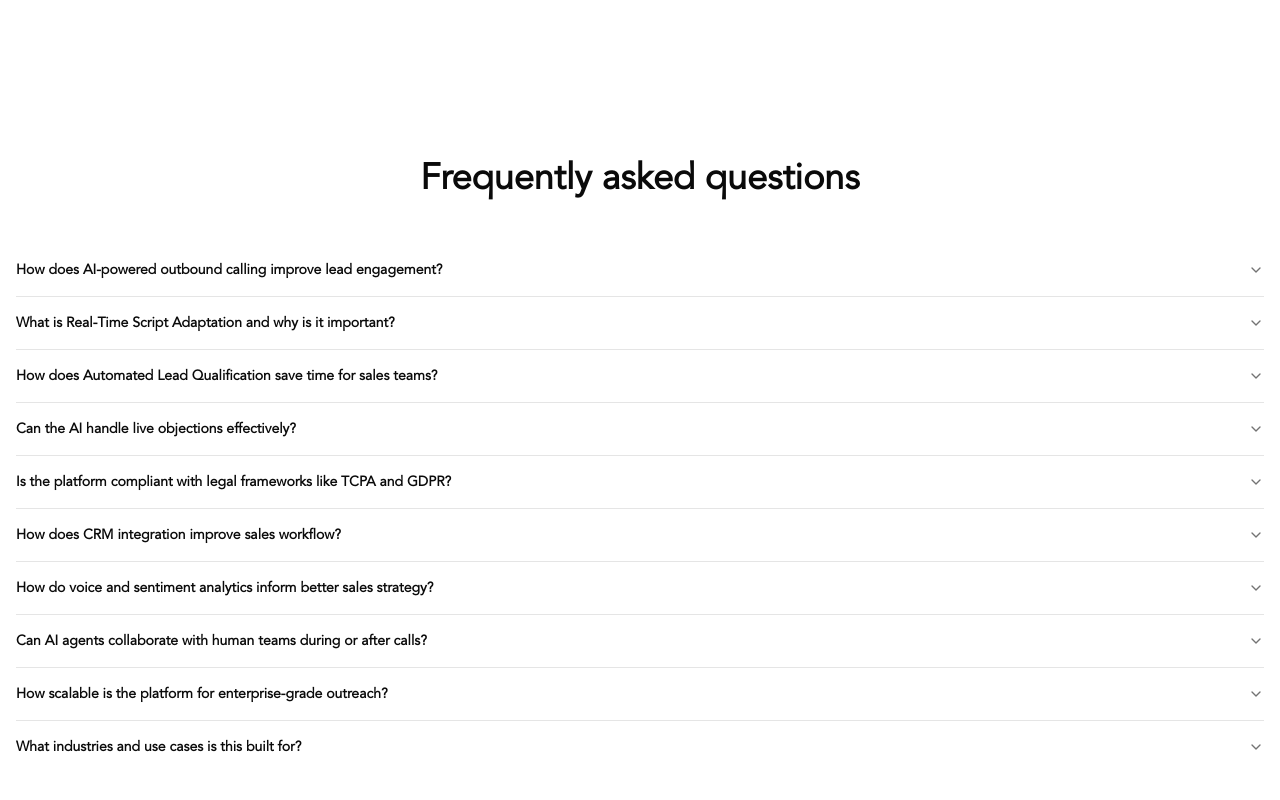
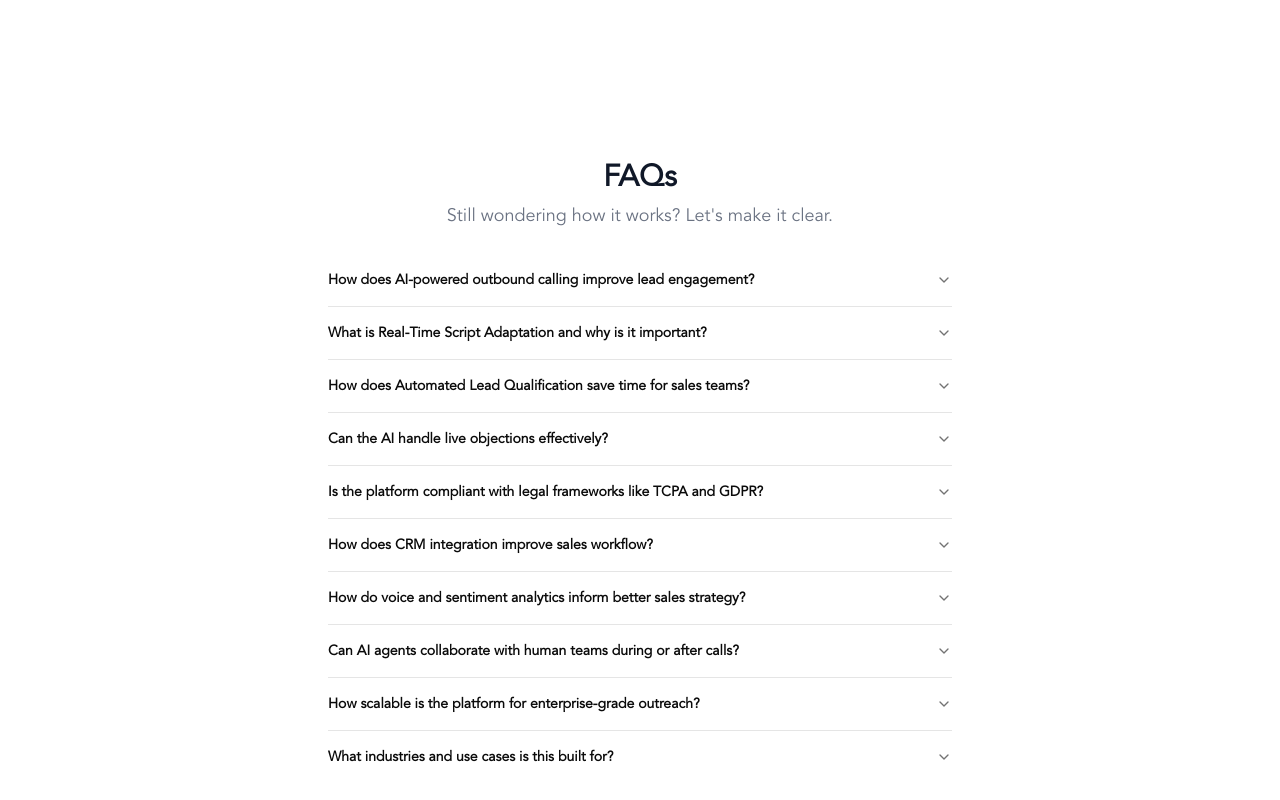
Before and after one commit to dipu-726/zobitel-ui, a React (Vite) app: page / in a window 1280 px wide. Shown: the part 3103-3903 px from the top of the page. Built offline with nearby package versions, Linux system fonts and the light colour scheme.

Commit message:
feat: faqs

```diff
--- a/src/modules/static/home/Home.tsx
+++ b/src/modules/static/home/Home.tsx
@@ -17,7 +17,7 @@ const Home = () => {
       <Integrations />
       <LanguageSupport />
       <Testimonials />
-      <Faq />
+      <Faq heading="FAQs" />
     </div>
   );
 };
--- a/src/modules/static/home/components/faq/Faq.tsx
+++ b/src/modules/static/home/components/faq/Faq.tsx
@@ -22,64 +22,67 @@ const defaultFaqs = [
     id: 1,
     question: "How does AI-powered outbound calling improve lead engagement?",
     answer:
-      "Our platform uses large language models and real-time voice synthesis to deliver human-like outbound calls that adapt mid-conversation. This increases pickup rates, holds attention longer, and improves conversion — all without human reps."
+      "Our platform uses large language models and real-time voice synthesis to deliver human-like outbound calls that adapt mid-conversation. This increases pickup rates, holds attention longer, and improves conversion — all without human reps.",
   },
   {
     id: 2,
     question: "What is Real-Time Script Adaptation and why is it important?",
     answer:
-      "Every call dynamically evolves based on the prospect’s tone, intent, and objections. Our AI rewrites the script live — not just selects from branches — creating tailored conversations that outperform static workflows and increase qualification rates."
+      "Every call dynamically evolves based on the prospect’s tone, intent, and objections. Our AI rewrites the script live — not just selects from branches — creating tailored conversations that outperform static workflows and increase qualification rates.",
   },
   {
     id: 3,
-    question: "How does Automated Lead Qualification save time for sales teams?",
+    question:
+      "How does Automated Lead Qualification save time for sales teams?",
     answer:
-      "The AI agent asks discovery questions, scores the lead using rule-based or ML models, and pushes structured data directly into your CRM. This removes low-intent leads early and keeps your sales team focused on closing, not qualifying."
+      "The AI agent asks discovery questions, scores the lead using rule-based or ML models, and pushes structured data directly into your CRM. This removes low-intent leads early and keeps your sales team focused on closing, not qualifying.",
   },
   {
     id: 4,
     question: "Can the AI handle live objections effectively?",
     answer:
-      "Yes. The agent is trained on domain-specific rebuttals and uses retrieval-augmented generation (RAG) to resolve concerns in real time. It doesn’t just parrot scripts — it navigates objections like a seasoned SDR."
+      "Yes. The agent is trained on domain-specific rebuttals and uses retrieval-augmented generation (RAG) to resolve concerns in real time. It doesn’t just parrot scripts — it navigates objections like a seasoned SDR.",
   },
   {
     id: 5,
-    question: "Is the platform compliant with legal frameworks like TCPA and GDPR?",
+    question:
+      "Is the platform compliant with legal frameworks like TCPA and GDPR?",
     answer:
-      "Absolutely. We support consent-based outreach, include opt-out logic, recordkeeping, and customizable disclaimers — ensuring enterprise-grade compliance with TCPA, GDPR, HIPAA, and other regulatory standards."
+      "Absolutely. We support consent-based outreach, include opt-out logic, recordkeeping, and customizable disclaimers — ensuring enterprise-grade compliance with TCPA, GDPR, HIPAA, and other regulatory standards.",
   },
   {
     id: 6,
     question: "How does CRM integration improve sales workflow?",
     answer:
-      "Our bi-directional integrations with tools like Salesforce, HubSpot, and Zoho ensure calls, notes, and lead scores sync automatically. No rep needs to ‘log’ a call again. This enables accurate follow-ups and pipeline hygiene at scale."
+      "Our bi-directional integrations with tools like Salesforce, HubSpot, and Zoho ensure calls, notes, and lead scores sync automatically. No rep needs to ‘log’ a call again. This enables accurate follow-ups and pipeline hygiene at scale.",
   },
   {
     id: 7,
-    question: "How do voice and sentiment analytics inform better sales strategy?",
+    question:
+      "How do voice and sentiment analytics inform better sales strategy?",
     answer:
-      "Our system captures tone, emotion, hesitation, and interruption patterns to surface high-intent or at-risk leads. These insights help teams refine messaging, prioritize outreach, and close more deals with data, not gut feel."
+      "Our system captures tone, emotion, hesitation, and interruption patterns to surface high-intent or at-risk leads. These insights help teams refine messaging, prioritize outreach, and close more deals with data, not gut feel.",
   },
   {
     id: 8,
-    question: "Can AI agents collaborate with human teams during or after calls?",
+    question:
+      "Can AI agents collaborate with human teams during or after calls?",
     answer:
-      "Yes. Agents can flag critical leads for human follow-up, hand off live calls, or trigger Slack/CRM notifications when human input is needed. It’s collaborative automation — not a siloed bot."
+      "Yes. Agents can flag critical leads for human follow-up, hand off live calls, or trigger Slack/CRM notifications when human input is needed. It’s collaborative automation — not a siloed bot.",
   },
   {
     id: 9,
     question: "How scalable is the platform for enterprise-grade outreach?",
     answer:
-      "Built on a distributed architecture, we support thousands of concurrent conversations across geos and use cases. Whether you’re doing 100 or 100,000 calls per day, onboarding takes minutes — not months."
+      "Built on a distributed architecture, we support thousands of concurrent conversations across geos and use cases. Whether you’re doing 100 or 100,000 calls per day, onboarding takes minutes — not months.",
   },
   {
     id: 10,
     question: "What industries and use cases is this built for?",
     answer:
-      "We serve industries like healthcare, financial services, B2B SaaS, and logistics — with use cases spanning inbound support, outbound prospecting, appointment setting, and even collections. Voice, tone, and workflows are all configurable."
-  }
+      "We serve industries like healthcare, financial services, B2B SaaS, and logistics — with use cases spanning inbound support, outbound prospecting, appointment setting, and even collections. Voice, tone, and workflows are all configurable.",
+  },
 ];
-
 
 const Faq = ({
   heading = "Frequently asked questions",
@@ -88,9 +91,13 @@ const Faq = ({
   return (
     <section className="px-4 py-20 mx-auto max-w-7xl">
       <div className="">
-        <h1 className="text-center mb-4 text-3xl font-semibold md:mb-11 md:text-4xl">
+        <h2 className="text-center mb-1 text-3xl font-extrabold leading-tight text-gray-900">
           {heading}
-        </h1>
+        </h2>
+        <p className="text-center mb-6 sm:mb-6 text-lg text-gray-500">
+          Still wondering how it works? Let's make it clear.
+        </p>
+        <div className="w-full lg:w-[50%] mx-auto">
           <Accordion type="single" collapsible>
             {items.map((item, index) => (
               <AccordionItem key={index} value={`item-${index}`}>
@@ -104,6 +111,7 @@ const Faq = ({
             ))}
           </Accordion>
         </div>
+      </div>
     </section>
   );
 };
```
Lines whose indentation alone changed are shown as unchanged.
